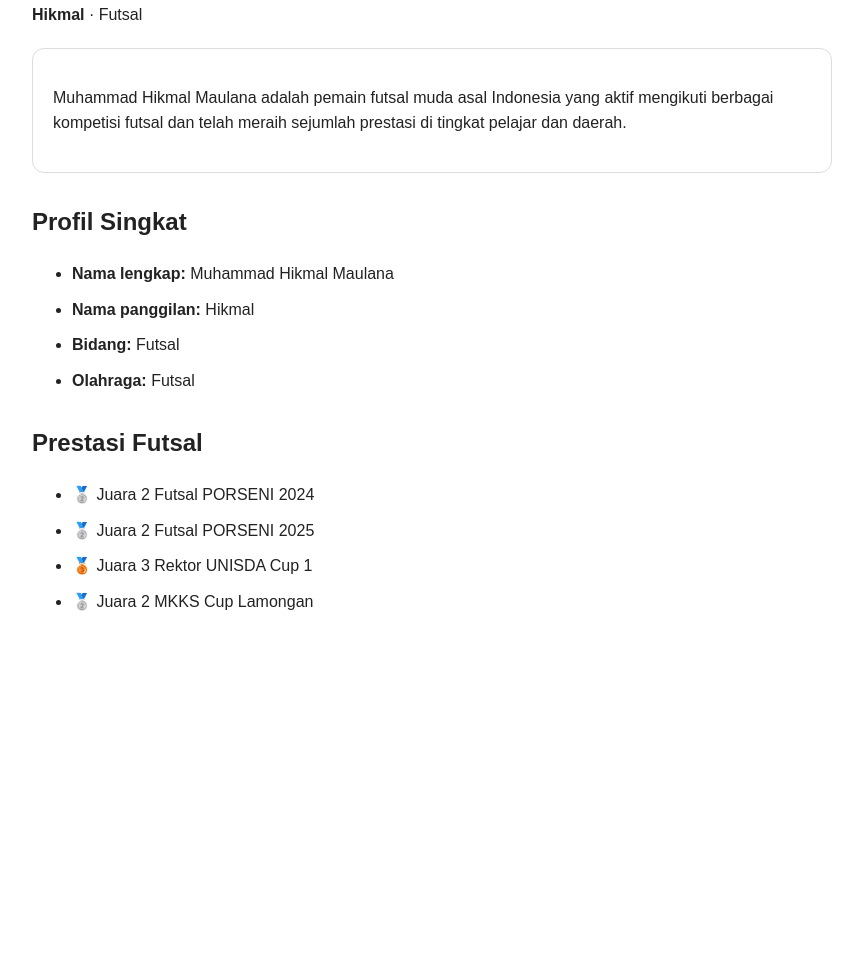
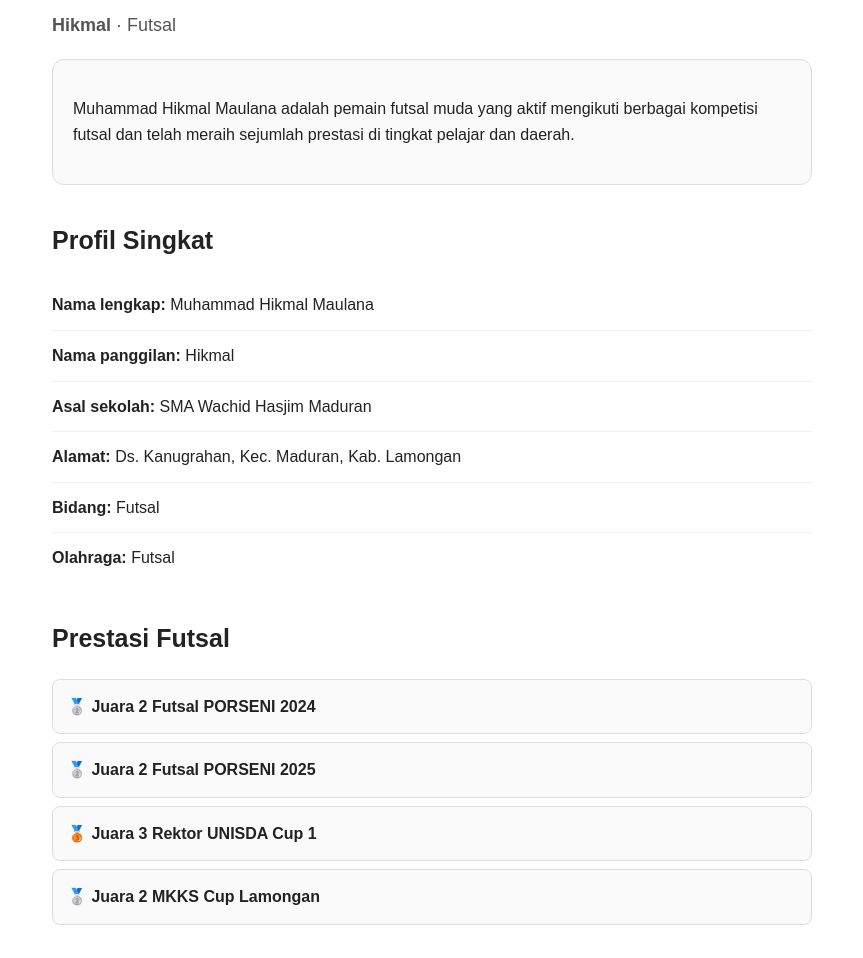
Before and after one commit to hikmalmaulana07/hikmalmaulana07.github.io, a plain HTML site: page index.html in a window 1280 px wide. Shown: the part 105-1063 px from the top of the page, without its empty margins (208-1071 px from the left). Before the commit the page ends 800 px from the top, so only its background shows below. Drawn offline with Linux system fonts and the light colour scheme.

Commit message:
Update index.html

```diff
--- a/index.html
+++ b/index.html
@@ -6,7 +6,9 @@
 
   <title>Muhammad Hikmal Maulana | Profil & Prestasi Futsal</title>
 
-<meta name="description" content="Profil Muhammad Hikmal Maulana, pemain futsal muda Indonesia dengan berbagai prestasi kompetisi futsal.">
+  <meta name="description" content="Profil Muhammad Hikmal Maulana, pemain futsal muda dari SMA Wachid Hasjim Maduran dengan berbagai prestasi futsal.">
+
+  <meta name="author" content="Muhammad Hikmal Maulana">
 
   <script type="application/ld+json">
   {
@@ -16,13 +18,24 @@
       "@type": "Person",
       "name": "Muhammad Hikmal Maulana",
       "alternateName": "Hikmal",
-    "description": "Pemain futsal muda asal Indonesia yang aktif mengikuti berbagai kompetisi futsal.",
-    "knowsAbout": ["Futsal", "Olahraga"]
+      "description": "Pemain futsal muda yang aktif mengikuti berbagai kompetisi futsal.",
+      "knowsAbout": [
+        "Futsal",
+        "Olahraga"
+      ],
+      "affiliation": {
+        "@type": "EducationalOrganization",
+        "name": "SMA Wachid Hasjim Maduran"
+      }
     }
   }
   </script>
 
   <style>
+    * {
+      box-sizing: border-box;
+    }
+
     body {
       font-family: Arial, sans-serif;
       max-width: 800px;
@@ -30,14 +43,22 @@ body {
       padding: 0 20px;
       line-height: 1.6;
       color: #222;
+      background: #ffffff;
     }
 
     h1 {
       margin-bottom: 5px;
+      font-size: 36px;
     }
 
     h2 {
-  margin-top: 30px;
+      margin-top: 35px;
+      font-size: 25px;
+    }
+
+    .subtitle {
+      font-size: 18px;
+      color: #555;
     }
 
     .card {
@@ -45,10 +66,40 @@ h2 {
       border-radius: 12px;
       padding: 20px;
       margin-top: 20px;
+      background: #fafafa;
     }
 
-li {
-  margin: 10px 0;
+    .profile-list {
+      list-style: none;
+      padding: 0;
+    }
+
+    .profile-list li {
+      padding: 12px 0;
+      border-bottom: 1px solid #eee;
+    }
+
+    .profile-list li:last-child {
+      border-bottom: none;
+    }
+
+    .achievement-list {
+      list-style: none;
+      padding: 0;
+    }
+
+    .achievement-list li {
+      padding: 14px;
+      margin: 8px 0;
+      border: 1px solid #ddd;
+      border-radius: 8px;
+      background: #fafafa;
+    }
+
+    .footer {
+      text-align: center;
+      margin-top: 40px;
+      color: #777;
     }
   </style>
 </head>
@@ -57,33 +108,79 @@ li {
 
   <h1>Muhammad Hikmal Maulana</h1>
 
-<p><strong>Hikmal</strong> · Futsal</p>
+  <p class="subtitle">
+    <strong>Hikmal</strong> · Futsal
+  </p>
 
   <div class="card">
     <p>
-Muhammad Hikmal Maulana adalah pemain futsal muda asal Indonesia
-yang aktif mengikuti berbagai kompetisi futsal dan telah meraih
-sejumlah prestasi di tingkat pelajar dan daerah.
+      Muhammad Hikmal Maulana adalah pemain futsal muda yang aktif
+      mengikuti berbagai kompetisi futsal dan telah meraih sejumlah
+      prestasi di tingkat pelajar dan daerah.
     </p>
   </div>
 
   <h2>Profil Singkat</h2>
 
-<ul>
-<li><strong>Nama lengkap:</strong> Muhammad Hikmal Maulana</li>
-<li><strong>Nama panggilan:</strong> Hikmal</li>
-<li><strong>Bidang:</strong> Futsal</li>
-<li><strong>Olahraga:</strong> Futsal</li>
+  <ul class="profile-list">
+
+    <li>
+      <strong>Nama lengkap:</strong>
+      Muhammad Hikmal Maulana
+    </li>
+
+    <li>
+      <strong>Nama panggilan:</strong>
+      Hikmal
+    </li>
+
+    <li>
+      <strong>Asal sekolah:</strong>
+      SMA Wachid Hasjim Maduran
+    </li>
+
+    <li>
+      <strong>Alamat:</strong>
+      Ds. Kanugrahan, Kec. Maduran, Kab. Lamongan
+    </li>
+
+    <li>
+      <strong>Bidang:</strong>
+      Futsal
+    </li>
+
+    <li>
+      <strong>Olahraga:</strong>
+      Futsal
+    </li>
+
   </ul>
 
   <h2>Prestasi Futsal</h2>
 
-<ul>
-<li>🥈 Juara 2 Futsal PORSENI 2024</li>
-<li>🥈 Juara 2 Futsal PORSENI 2025</li>
-<li>🥉 Juara 3 Rektor UNISDA Cup 1</li>
-<li>🥈 Juara 2 MKKS Cup Lamongan</li>
+  <ul class="achievement-list">
+
+    <li>
+      🥈 <strong>Juara 2 Futsal PORSENI 2024</strong>
+    </li>
+
+    <li>
+      🥈 <strong>Juara 2 Futsal PORSENI 2025</strong>
+    </li>
+
+    <li>
+      🥉 <strong>Juara 3 Rektor UNISDA Cup 1</strong>
+    </li>
+
+    <li>
+      🥈 <strong>Juara 2 MKKS Cup Lamongan</strong>
+    </li>
+
   </ul>
+
+  <div class="footer">
+    <p>Terus berlatih, berproses, dan berprestasi.</p>
+  </div>
 
 </body>
 </html>
```
Lines whose indentation alone changed are shown as unchanged.
